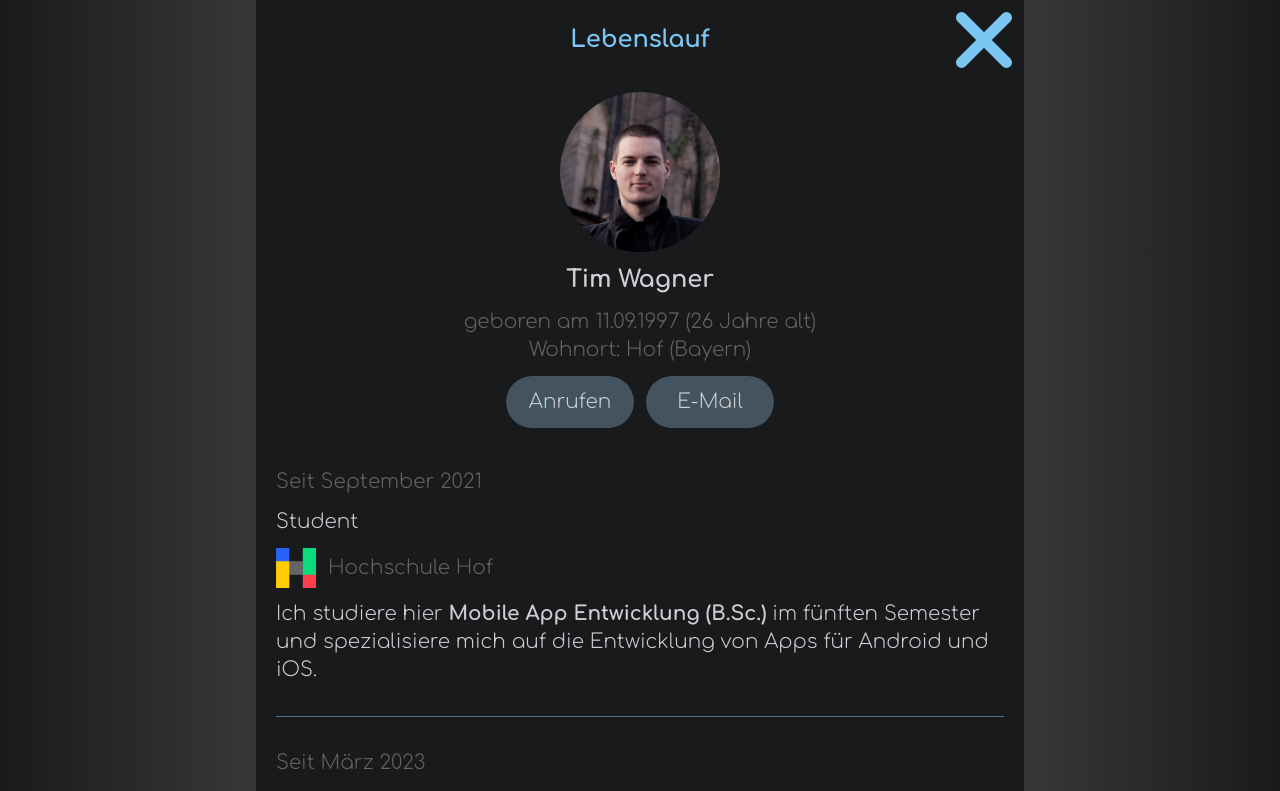
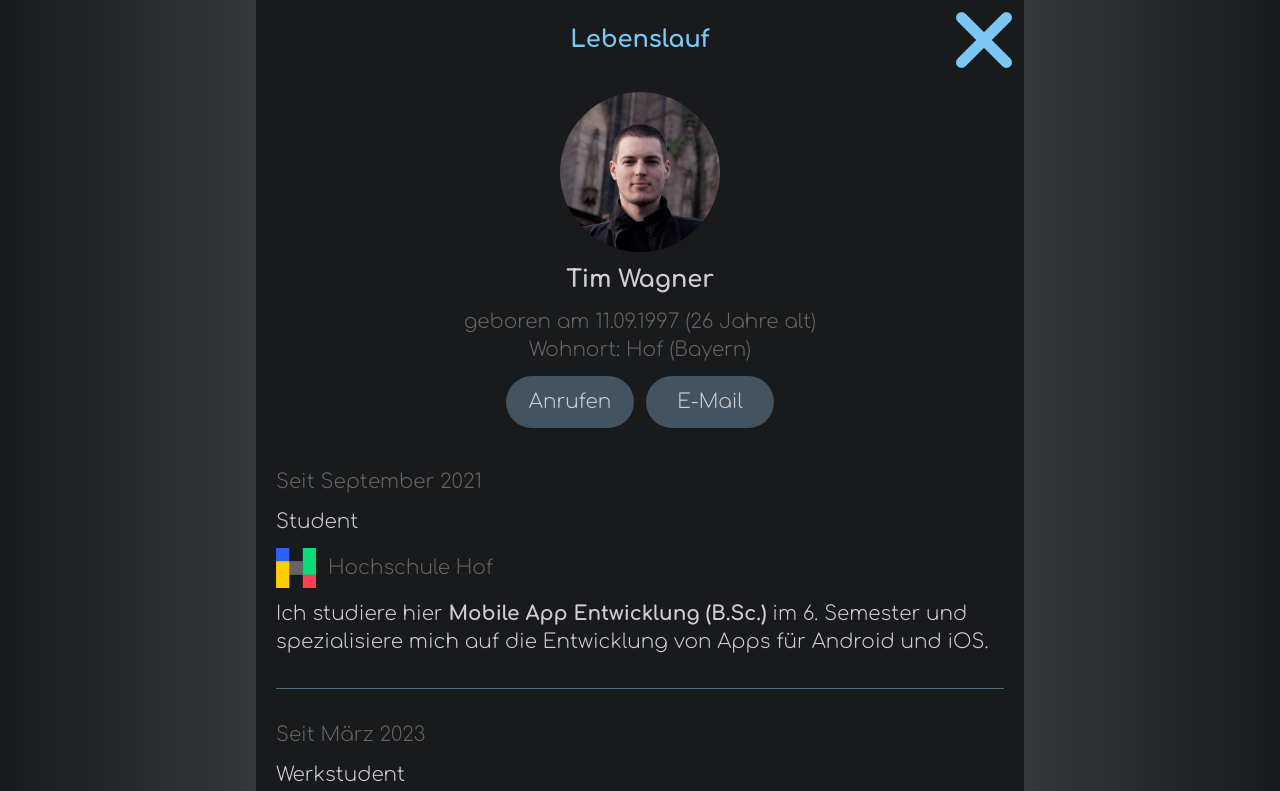
Before and after one commit to tim-w97/MyProfilePage, a React (Create React App) app: page /lebenslauf in a window 1280 px wide. Shown: the top 791 px of the page. Built offline with nearby package versions, Linux system fonts and the light colour scheme.

Commit message:
5. Semester -> 6. Semester

```diff
--- a/src/pages/CVPage.js
+++ b/src/pages/CVPage.js
@@ -32,7 +32,7 @@ function CVPage() {
                       {' '}
                       <span>(B.Sc.)</span>
                 </span> im
-                fünften Semester und spezialisiere mich auf die Entwicklung von
+                6. Semester und spezialisiere mich auf die Entwicklung von
                 Apps für Android und iOS.
               </p>
             }
```
